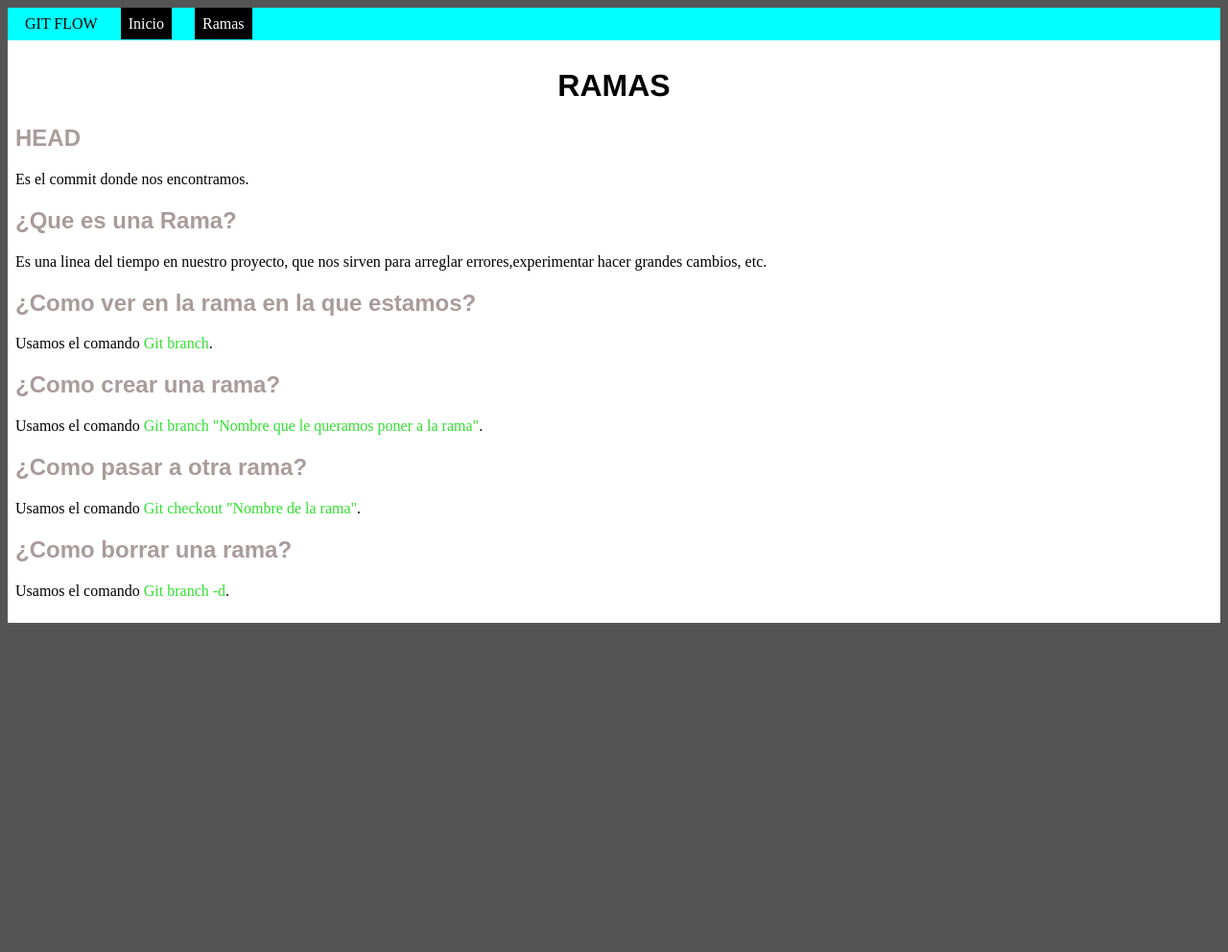
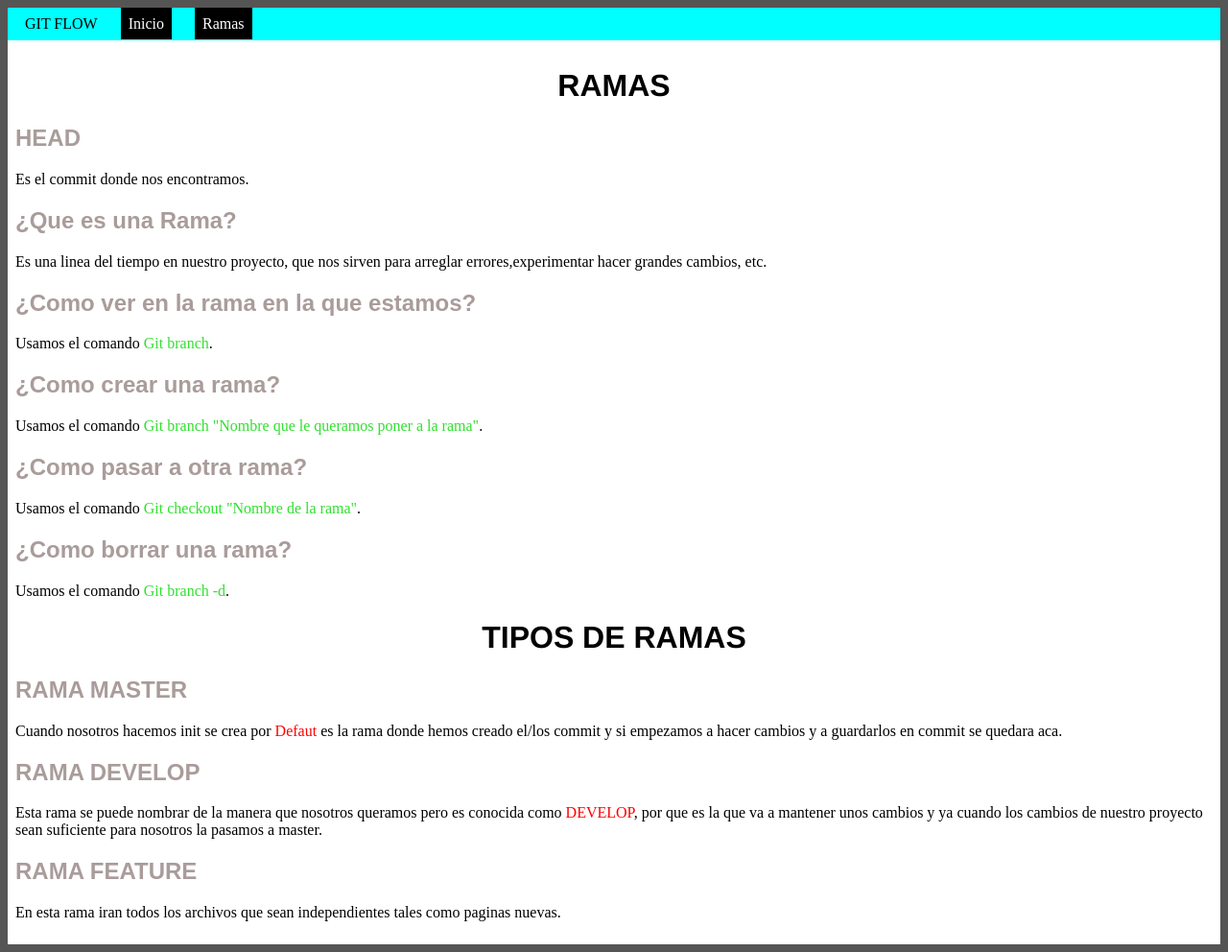
Before and after one commit to rubensantiago24/PracticaGit, a plain HTML site: page ramas.html in a window 1280 px wide. Shown: the whole page at 96% size. Before the commit the page ends 800 px from the top, so only its background shows below. Drawn offline with Linux system fonts and the light colour scheme.

Commit message:
Se creo en ramas el apartado de tipos de ramas

```diff
--- a/ramas.html
+++ b/ramas.html
@@ -32,6 +32,20 @@ hacer grandes cambios, etc.</p>
 <p>Usamos el comando <a class="color-green">Git branch -d</a>.</p>
 
 
+<h1 class="titulo">TIPOS DE RAMAS</h1>
+<h2 class="sub-titulos">RAMA MASTER</h2>
+<p>Cuando nosotros hacemos init se crea por <a class="color-red">Defaut</a> es la rama donde
+hemos creado el/los commit y si empezamos a hacer cambios y a guardarlos en commit se quedara aca.</p>
+
+<h2 class="sub-titulos">RAMA DEVELOP</h2>
+<p>Esta rama se puede nombrar de la manera que nosotros queramos pero es conocida
+como <a class="color-red">DEVELOP</a>, por que es la que va a mantener unos cambios
+y ya cuando los cambios de nuestro proyecto sean suficiente para nosotros la pasamos a master.</p>
+
+
+<h2 class="sub-titulos">RAMA FEATURE</h2>
+<p>En esta rama iran todos los archivos que sean independientes tales como paginas nuevas.</p>
+
 
 </div>
 
```
